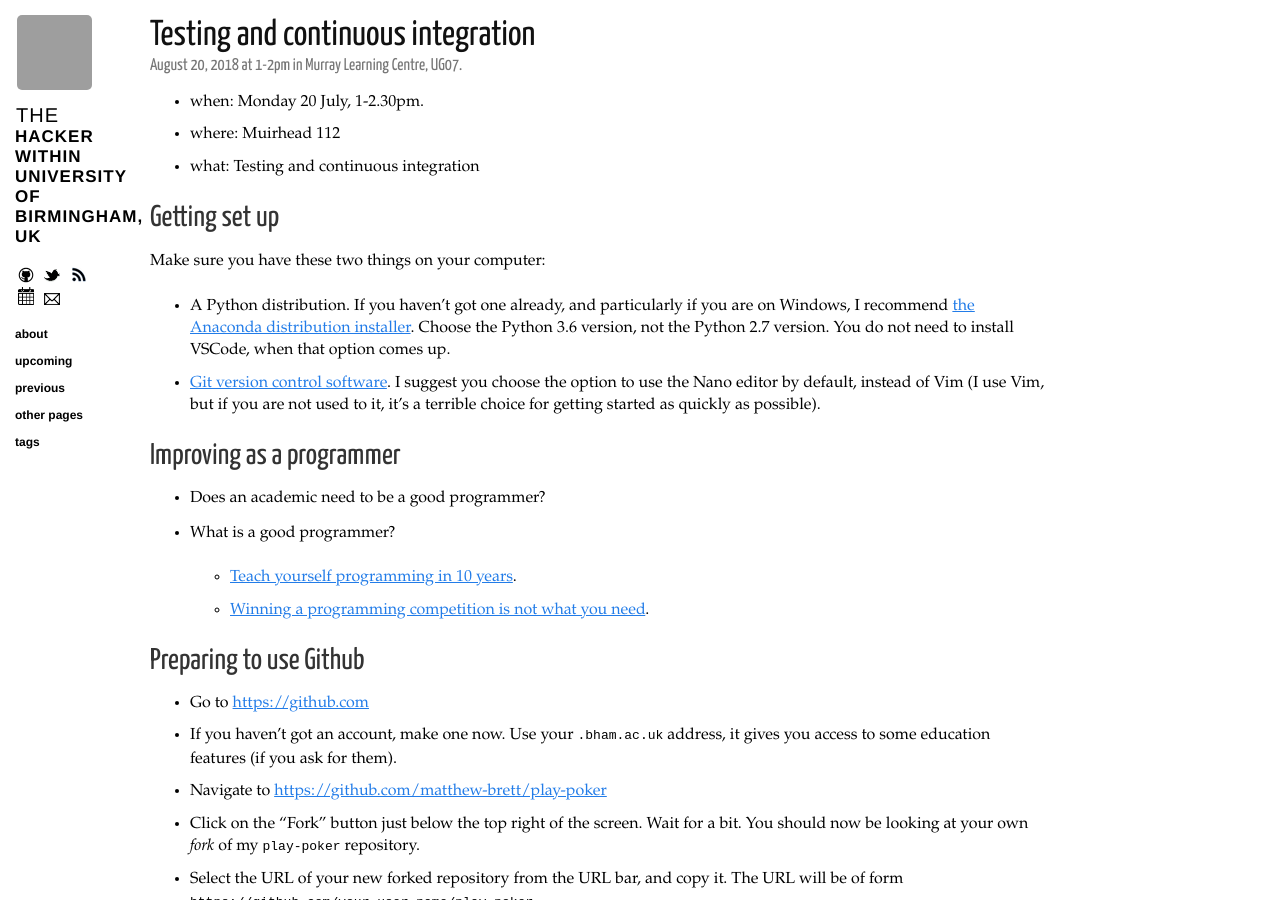
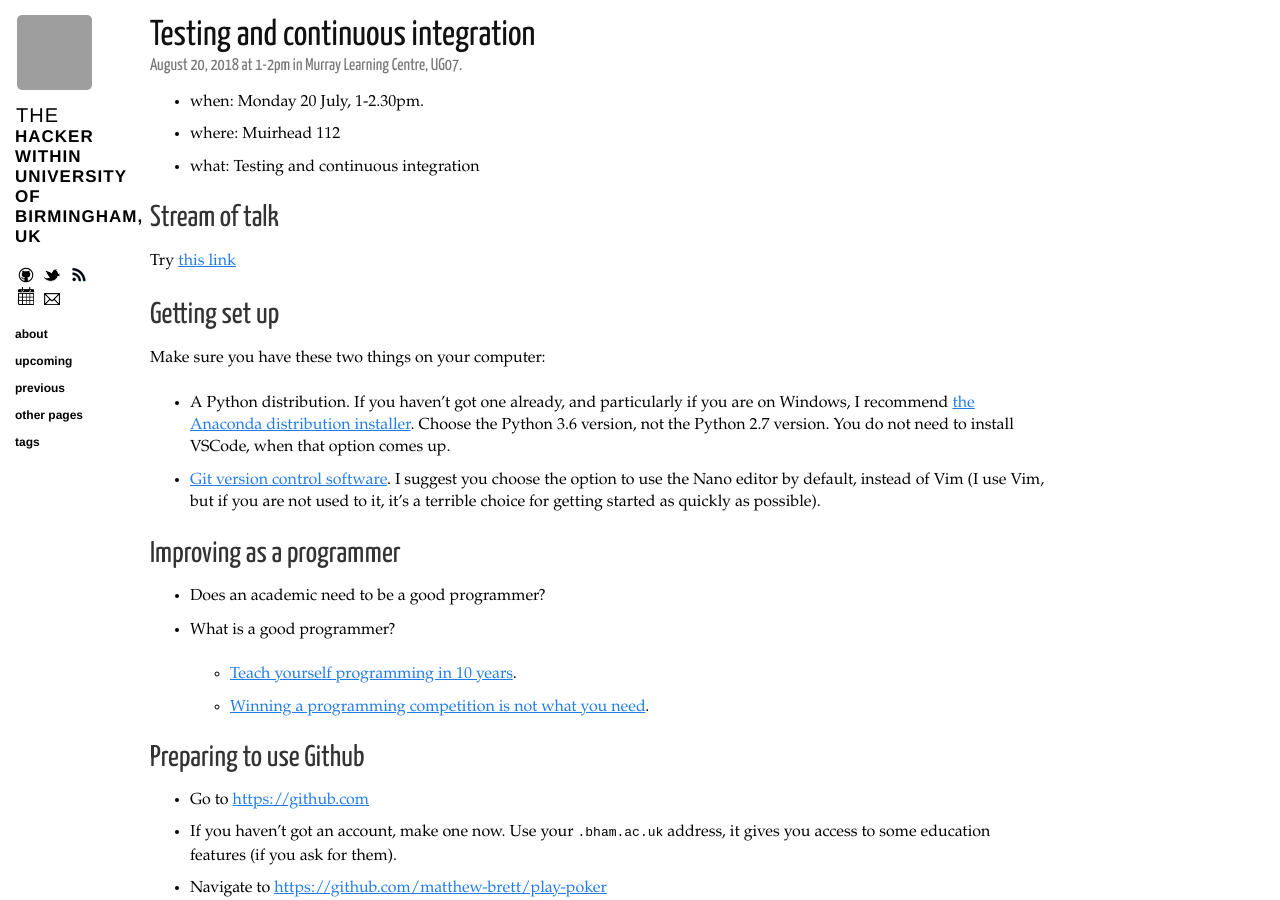
Before and after one commit to thehackerwithin/UoB, a Jekyll site: the page built from _posts/2018-08-20-testing-continuous-integration.md, in a window 1280 px wide and 900 px high. Built offline with Jekyll 4.4.1, drawn with Linux system fonts in a browser that asks for light colours; nearby versions of some CDN libraries; grey boxes are pictures that could not be loaded.

Commit message:
Add link to live stream

```diff
--- a/_posts/2018-08-20-testing-continuous-integration.md
+++ b/_posts/2018-08-20-testing-continuous-integration.md
@@ -2,13 +2,18 @@
 layout: post
 title: Testing and continuous integration
 comments: true
-category: upcoming
+category: posts
 tags: meeting <+ tags +>
 ---
 
 * when: Monday 20 July, 1-2.30pm.
 * where: Muirhead 112
 * what: Testing and continuous integration
+
+## Stream of talk
+
+Try [this
+link](https://bham.cloud.panopto.eu/Panopto/Pages/Viewer.aspx?id=7ee182bc-003d-4394-9b6b-a94200c81d6b)
 
 ## Getting set up
 
```
Also changed, not shown: other parts of _posts/2018-08-20-testing-continuous-integration.md (+0 -1 lines).
